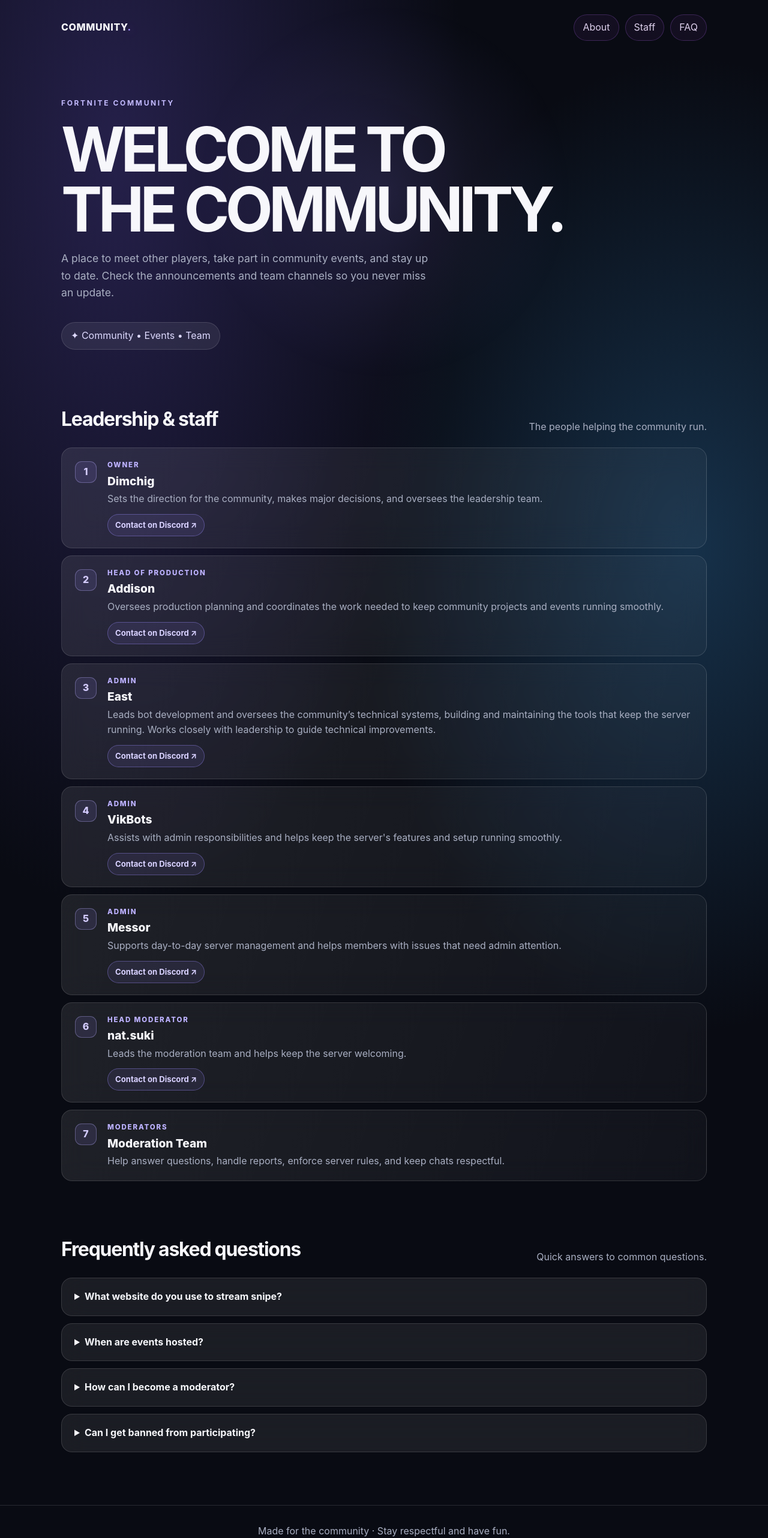
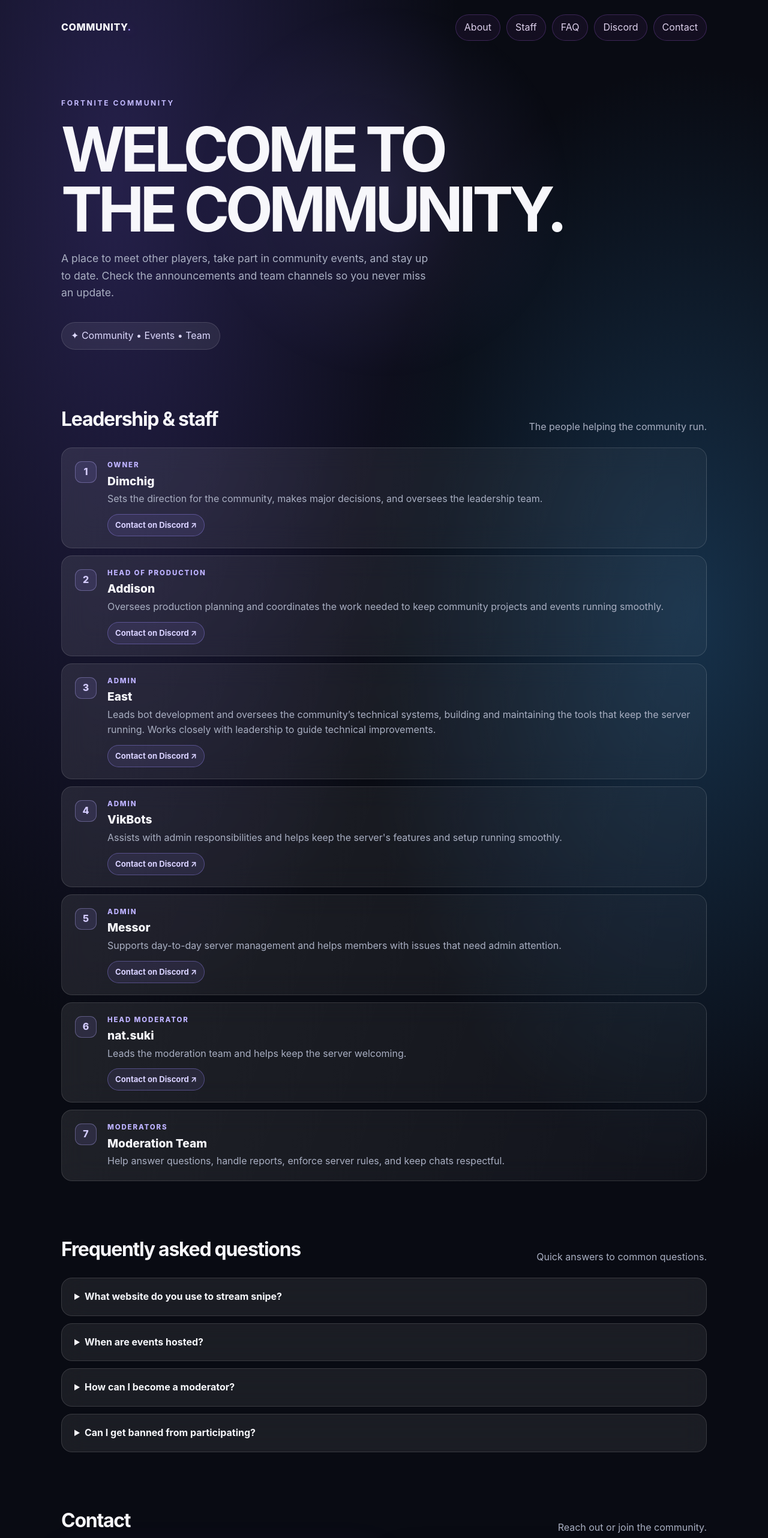
Before and after one commit to east-beep/community-faq, a plain HTML site: page index.html in a window 1280 px wide. Shown: the top 2564 px of the page at 60% size. Drawn offline with Linux system fonts and the light colour scheme.

Commit message:
Add Discord and contact tabs

```diff
--- a/index.html
+++ b/index.html
@@ -23,7 +23,7 @@ footer{border-top:1px solid var(--line);padding:30px 22px;text-align:center;colo
 </style>
 </head>
 <body><div class="intro-screen" aria-label="Imagine a community that feels like home"><span class="intro-word">Imagine</span><span class="intro-word">a</span><span class="intro-word">community</span><span class="intro-word">that</span><span class="intro-word">feels like</span><span class="intro-word">home.</span></div><div id="glow"></div>
-<header><div class="nav"><a class="brand" href="#">COMMUNITY<span>.</span></a><nav><a href="#about">About</a><a href="#staff">Staff</a><a href="#faq">FAQ</a></nav></div></header>
+<header><div class="nav"><a class="brand" href="#">COMMUNITY<span>.</span></a><nav><a href="#about">About</a><a href="#staff">Staff</a><a href="#faq">FAQ</a><a href="https://discord.gg/XWWXR3Dw4H" target="_blank" rel="noopener noreferrer">Discord</a><a href="#contact">Contact</a></nav></div></header>
 <main>
 <div class="hero" id="about"><div class="eyebrow">Fortnite community</div><h1>WELCOME TO<br>THE COMMUNITY.</h1><p>A place to meet other players, take part in community events, and stay up to date. Check the announcements and team channels so you never miss an update.</p><div class="pill">✦ Community • Events • Team</div></div>
 <section id="staff"><div class="section-head"><h2>Leadership & staff</h2><p>The people helping the community run.</p></div>
@@ -42,7 +42,7 @@ footer{border-top:1px solid var(--line);padding:30px 22px;text-align:center;colo
 <details><summary>How can I become a moderator?</summary><p>Stay active in chat, help other members, and be a positive part of the community. Moderators are handpicked by Dimchig.</p></details>
 <details><summary>Can I get banned from participating?</summary><p>Follow the community rules and Epic Games' rules while participating. No one can guarantee how a platform will handle rule violations, so play fairly and keep it respectful.</p></details>
 </div></section>
-</main><footer>Made for the community · Stay respectful and have fun.</footer>
+</main><section id="contact"><div class="section-head"><h2>Contact</h2><p>Reach out or join the community.</p></div><div class="grid"><div class="card featured"><div class="role">Community</div><h3>Join our Discord</h3><p>Connect with the community and see updates.</p><a class="contact-link" href="https://discord.gg/XWWXR3Dw4H" target="_blank" rel="noopener noreferrer">Join Discord ↗</a></div><div class="card"><div class="role">Email</div><h3>Get in touch</h3><p>Contact us by email for questions.</p><a class="contact-link" href="mailto:e40502857@gmail.com">Send an email ↗</a></div></div></section><footer>Made for the community · Stay respectful and have fun.</footer>
 <script>
 (()=>{const root=document.documentElement;let frame=0;window.addEventListener('pointermove',e=>{if(frame)return;frame=requestAnimationFrame(()=>{root.style.setProperty('--x',e.clientX+'px');root.style.setProperty('--y',e.clientY+'px');frame=0})},{passive:true})})();
 </script>
```
